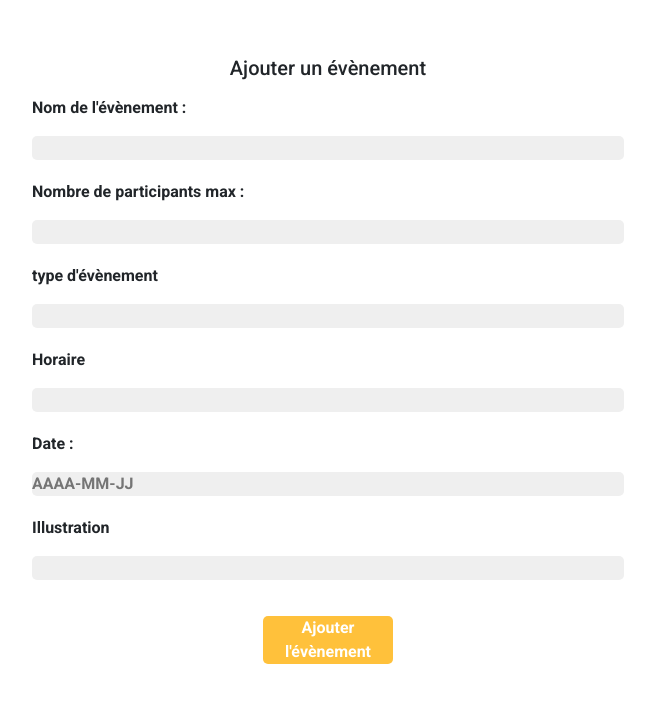
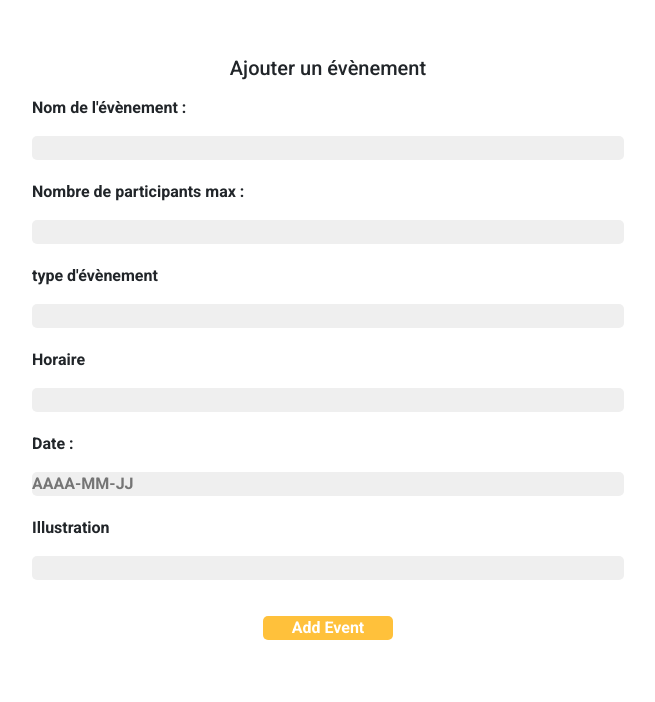
Before and after one commit to WorkEvent/workevent-build, a Vue app: page /event in a window 1280 px wide. Shown: the top 702 px of the page, without its empty margins (312-967 px from the left). Built offline with nearby package versions, Linux system fonts and the light colour scheme.

Commit message:
Revert "Minor updates"
This reverts commit 95646530eed1671dd78a8b98fae04806339812d7.

```diff
--- a/models/Event.js
+++ b/models/Event.js
@@ -5,7 +5,7 @@ const EventSchema = new Schema({
     eventid : Number,
     name : String,
     attendance : Number,
-    eventdate : String,
+    eventdate : Date,
     type : String,
     time : String,
     picture : String,
--- a/src/components/NewEvent.vue
+++ b/src/components/NewEvent.vue
@@ -29,7 +29,7 @@
         </div>
 
           <div class="login-button col-12  mx-auto w-25 pt-4">
-            <button class="w-100 login-button-click" @click="newEvent">Ajouter l'évènement</button>
+            <button class="w-100 login-button-click" @click="newEvent">Add Event</button>
           </div>
       </div>
     </div>
--- a/src/components/Vote.vue
+++ b/src/components/Vote.vue
@@ -48,7 +48,7 @@
             <div>{{ item.type }} prévu pour un maximum de <b>{{ item.attendance }}</b> personnes</div>
           </v-card-text>
             <div class="col-6 text-center vote-button-section">
-              <button class="w-100 mx-auto mb-3 vote-btn">Choisir cet évènement</button>
+              <button class="w-100 mx-auto mb-3 vote-btn">Add Event</button>
 
             </div>
 
--- a/src/components/info.vue
+++ b/src/components/info.vue
@@ -40,7 +40,7 @@
     <div class="row">
       <div class="col-12" style="padding: 0;">
         <div class="col-12 footer-section">
-          <div class="col-12 w-100 footer-links">
+          <div class="col-12 footer-links">
             <ul class="footer-text">
               <li><a class="footer-links" href="">Mentions Légales</a></li>
               <li><a class="footer-links" href="">Partenariat</a></li>
```
